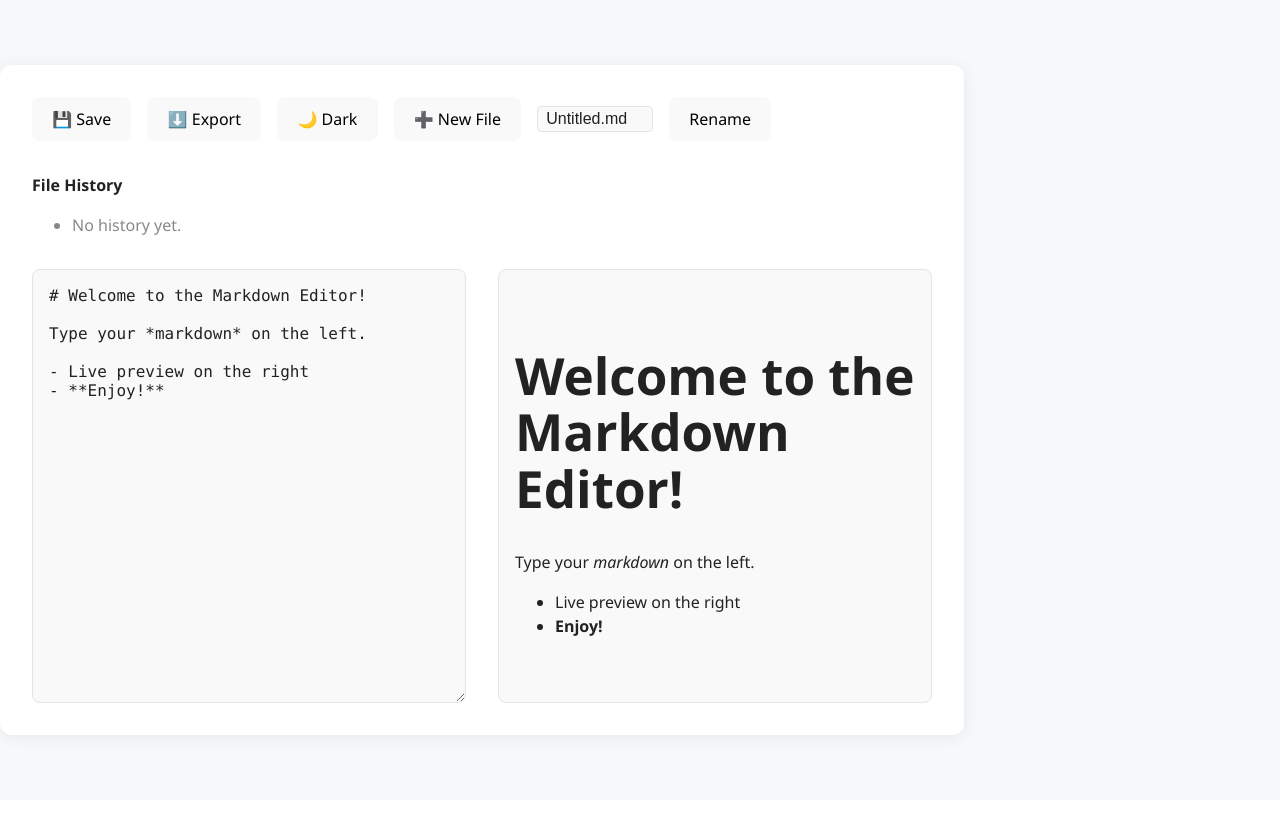
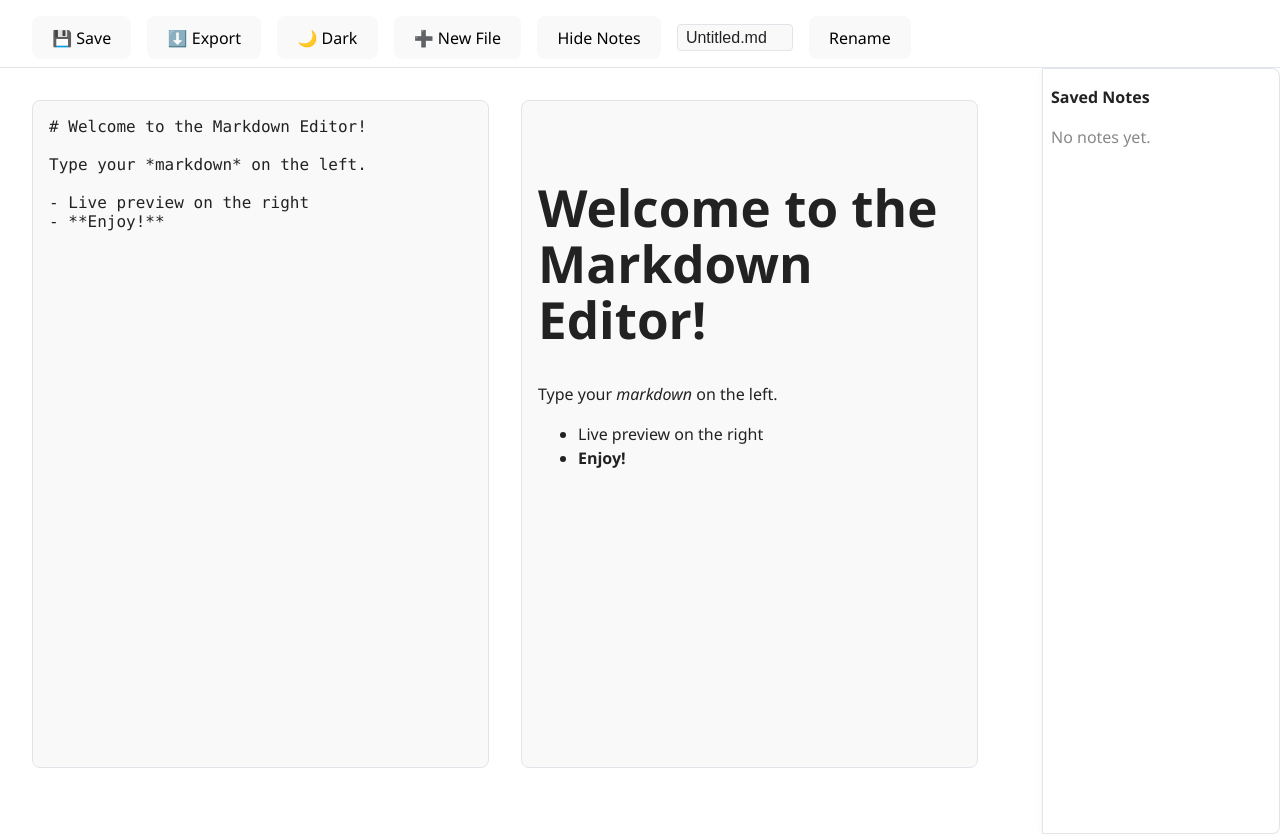
Before and after one commit to 123EFD/markdown, a React (Vite) app: page / in a window 1280 px wide. Before the commit the page ends 800 px from the top, so only its background shows below. Built offline with nearby package versions, Linux system fonts and the light colour scheme.

Commit message:
1)A toggleable saved note list in a right column—click "Show Notes"/"Hide Notes" to display or hide it. 2)Markdown and preview ide-by-side comparison

```diff
--- a/src/App.css
+++ b/src/App.css
@@ -70,11 +70,20 @@
 }
 
 
+
+html, body, #root {
+  height: 100%;
+  margin: 0;
+  padding: 0;
+}
 body {
+  min-height: 100vh;
+  height: 100vh;
   background: var(--bg);
   color: var(--text);
   font-family: 'Segoe UI', Arial, sans-serif;
   transition: background 0.3s, color 0.3s;
+  box-sizing: border-box;
 }
 
 body[data-theme='light'] {
@@ -93,19 +102,27 @@ body[data-theme='dark'] {
 }
 
 .markdown-editor-container {
-  max-width: 900px;
-  margin: 2rem auto;
+  width: 100vw;
+  height: 100vh;
+  min-height: 100vh;
+  min-width: 100vw;
+  margin: 0;
   background: var(--panel);
-  border-radius: 12px;
-  box-shadow: 0 2px 16px rgba(0,0,0,0.07);
-  padding: 2rem;
+  border-radius: 0;
+  box-shadow: none;
+  padding: 0;
+  display: flex;
+  flex-direction: column;
 }
 
 .toolbar {
   display: flex;
   align-items: center;
   gap: 1rem;
-  margin-bottom: 1rem;
+  padding: 1rem 2rem 0.5rem 2rem;
+  background: var(--panel);
+  border-bottom: 1px solid var(--border);
+  z-index: 2;
 }
 
 .filename-input {
@@ -147,28 +164,47 @@ body[data-theme='dark'] {
   font-size: 1rem;
 }
 
+
+.main-content-layout {
+  display: flex;
+  flex-direction: row;
+  gap: 2rem;
+  flex: 1 1 0%;
+  align-items: stretch;
+  height: 100%;
+  min-height: 0;
+}
+
 .editor-preview-wrapper {
   display: flex;
+  flex-direction: row;
+  flex: 1 1 0%;
   gap: 2rem;
-  margin-top: 2rem;
+  min-width: 0;
+  height: 100%;
+  padding: 2rem 2rem 2rem 2rem;
+  box-sizing: border-box;
 }
 
 .markdown-input {
   width: 50%;
-  min-height: 400px;
+  min-width: 0;
+  height: 100%;
   font-size: 1rem;
   padding: 1rem;
   border: 1px solid var(--border);
   border-radius: 8px;
-  resize: vertical;
+  resize: none;
   font-family: 'Fira Mono', 'Consolas', monospace;
   background: var(--input);
   color: var(--text);
+  box-sizing: border-box;
 }
 
 .markdown-preview {
   width: 50%;
-  min-height: 400px;
+  min-width: 0;
+  height: 100%;
   background: var(--input);
   border: 1px solid var(--border);
   border-radius: 8px;
@@ -176,6 +212,23 @@ body[data-theme='dark'] {
   overflow: auto;
   text-align: left;
   color: var(--text);
+  box-sizing: border-box;
+}
+
+.note-list-column {
+  min-width: 220px;
+  max-width: 260px;
+  background: var(--panel);
+  border: 1px solid var(--border);
+  border-radius: 0 8px 8px 0;
+  padding: 1rem 0.5rem;
+  margin-left: 0;
+  height: 100%;
+  box-shadow: 0 2px 8px rgba(0,0,0,0.04);
+  display: flex;
+  flex-direction: column;
+  gap: 0.5rem;
+  overflow-y: auto;
 }
 
 .markdown-preview h1,
--- a/src/App.jsx
+++ b/src/App.jsx
@@ -76,9 +76,9 @@ function App() {
   const [filename, setFilename] = useState('');
   const [theme, setTheme] = useState('light');
   const [renaming, setRenaming] = useState(false);
-  const [fileHistory, setFileHistory] = useState([]); // List of {name, timestamp, action}
   const [newFileName, setNewFileName] = useState('Untitled.md');
   const [showNewFileInput, setShowNewFileInput] = useState(false);
+  const [showNoteList, setShowNoteList] = useState(true);
 
   useEffect(() => {
     const stored = getFiles();
@@ -92,21 +92,14 @@ function App() {
       setMarkdown(`# Welcome to the Markdown Editor!\n\nType your *markdown* on the left.\n\n- Live preview on the right\n- **Enjoy!**`);
       setFilename('Untitled.md');
     }
-    // Load file history from localStorage
-    const hist = localStorage.getItem('markdown-file-history');
-    setFileHistory(hist ? JSON.parse(hist) : []);
+    // Removed file history loading
   }, []);
 
   useEffect(() => {
     document.body.setAttribute('data-theme', theme);
   }, [theme]);
 
-  const addHistory = (name, action) => {
-    const entry = { name, action, timestamp: new Date().toLocaleString() };
-    const updated = [entry, ...fileHistory].slice(0, 20); // keep last 20
-    setFileHistory(updated);
-    localStorage.setItem('markdown-file-history', JSON.stringify(updated));
-  };
+
 
   const handleSave = () => {
     if (!filename.trim()) return;
@@ -114,7 +107,7 @@ function App() {
     setFiles(updated);
     saveFiles(updated);
     setCurrentFile(filename);
-    addHistory(filename, 'Saved');
+  // Removed file history
     alert('File saved!');
   };
 
@@ -122,7 +115,7 @@ function App() {
     setMarkdown(files[name]);
     setCurrentFile(name);
     setFilename(name);
-    addHistory(name, 'Loaded');
+  // Removed file history
   };
 
   const handleDelete = (name) => {
@@ -131,7 +124,7 @@ function App() {
     delete updated[name];
     setFiles(updated);
     saveFiles(updated);
-    addHistory(name, 'Deleted');
+  // Removed file history
     if (currentFile === name) {
       const next = Object.keys(updated)[0];
       if (next) {
@@ -156,7 +149,7 @@ function App() {
     setCurrentFile(newName);
     setFilename(newName);
     setRenaming(false);
-    addHistory(`${oldName} → ${newName}`, 'Renamed');
+  // Removed file history
   };
 
   const handleCreateNewFile = () => {
@@ -173,7 +166,7 @@ function App() {
     setMarkdown('');
     setShowNewFileInput(false);
     setNewFileName('Untitled.md');
-    addHistory(name, 'Created');
+  // Removed file history
   };
 
   const handleExport = () => {
@@ -199,6 +192,9 @@ function App() {
         </button>
         <button onClick={() => setShowNewFileInput(v => !v)}>
           ➕ New File
+        </button>
+        <button onClick={() => setShowNoteList(v => !v)}>
+          {showNoteList ? 'Hide Notes' : 'Show Notes'}
         </button>
         {showNewFileInput && (
           <span style={{ display: 'inline-flex', alignItems: 'center', gap: 4 }}>
@@ -231,25 +227,7 @@ function App() {
           <button onClick={() => handleRename(currentFile, filename)}>Rename</button>
         )}
       </div>
-      <div className="file-list">
-        {Object.keys(files).map(name => (
-          <div key={name} className={`file-item${name === currentFile ? ' active' : ''}`}>
-            <span onClick={() => handleLoad(name)}>{name}</span>
-            <button onClick={() => handleDelete(name)} title="Delete">🗑️</button>
-          </div>
-        ))}
-      </div>
-      <div className="file-history-list">
-        <strong>File History</strong>
-        <ul>
-          {fileHistory.length === 0 && <li style={{color:'#888'}}>No history yet.</li>}
-          {fileHistory.map((h, i) => (
-            <li key={i} style={{fontSize:'0.95em'}}>
-              <span style={{fontWeight:'bold'}}>{h.name}</span> <span style={{color:'#888'}}>{h.action}</span> <span style={{color:'#aaa'}}>{h.timestamp}</span>
-            </li>
-          ))}
-        </ul>
-      </div>
+      <div className="main-content-layout">
         <div className="editor-preview-wrapper">
           <textarea
             className="markdown-input"
@@ -280,6 +258,19 @@ function App() {
             </ReactMarkdown>
           </div>
         </div>
+        {showNoteList && (
+          <div className="file-list note-list-column">
+            <div style={{fontWeight:'bold',marginBottom:8}}>Saved Notes</div>
+            {Object.keys(files).length === 0 && <div style={{color:'#888'}}>No notes yet.</div>}
+            {Object.keys(files).map(name => (
+              <div key={name} className={`file-item${name === currentFile ? ' active' : ''}`}>
+                <span onClick={() => handleLoad(name)}>{name}</span>
+                <button onClick={() => handleDelete(name)} title="Delete">🗑️</button>
+              </div>
+            ))}
+          </div>
+        )}
+      </div>
     </div>
   );
 }
```
Lines whose indentation alone changed are shown as unchanged.
